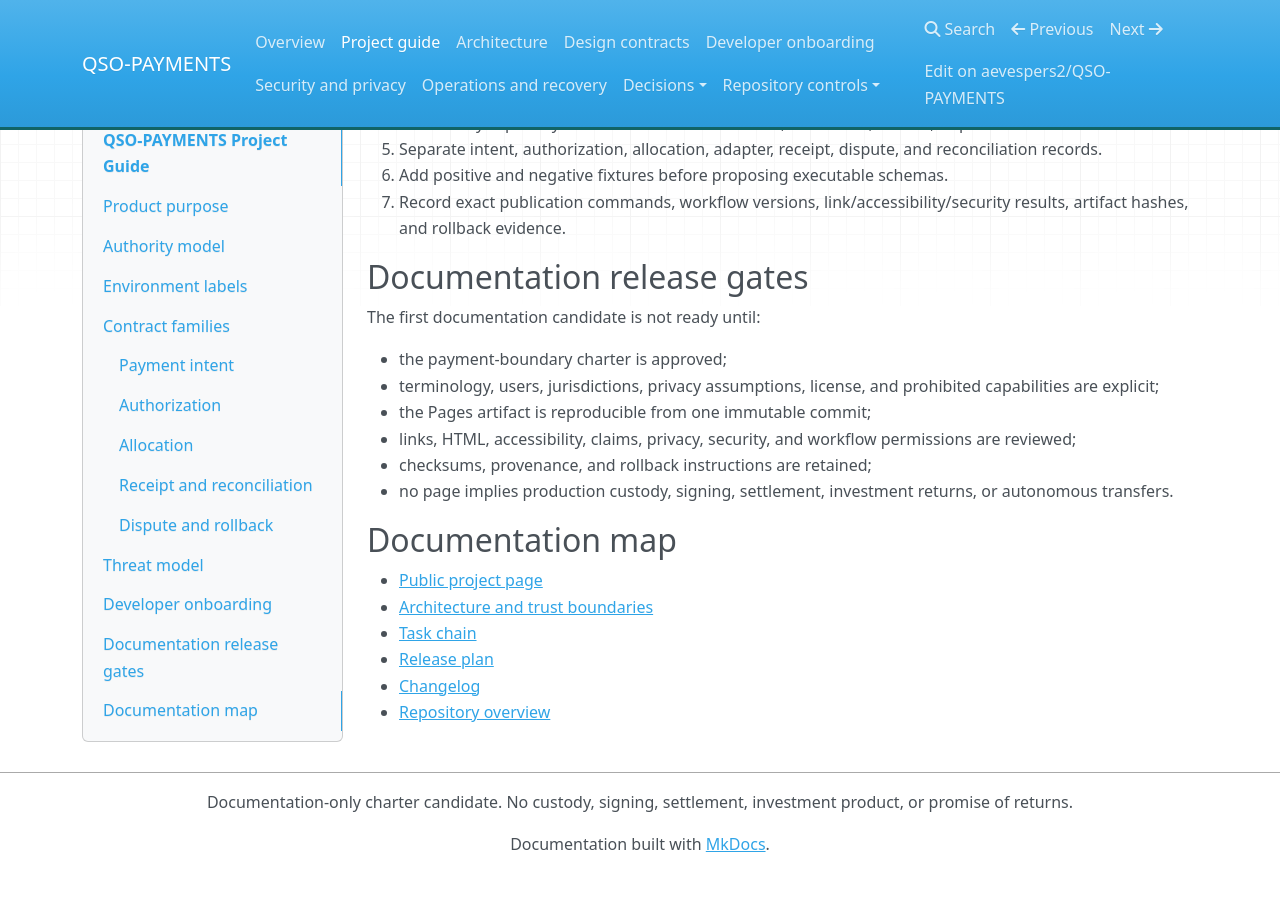
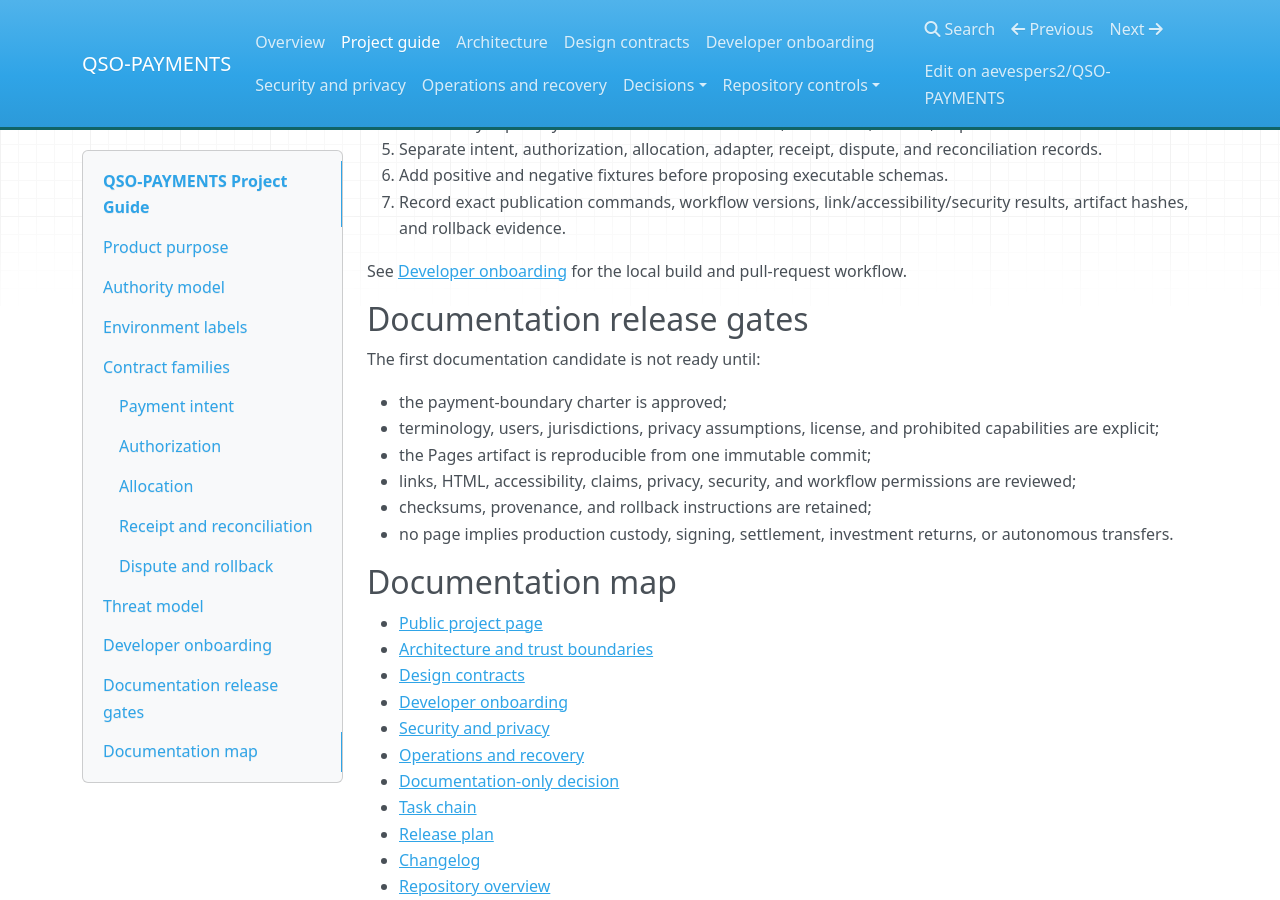
Before and after one commit to aevespers2/QSO-PAYMENTS, an MkDocs documentation site: the page built from docs/PROJECT_GUIDE.md, in a window 1280 px wide and 900 px high, scrolled down 2676 px. Built offline with MkDocs 1.6.1, drawn with Linux system fonts in a browser that asks for light colours; nearby versions of some CDN libraries; before the commit the page ends 3549 px from its top, so only the background shows below that.

Commit message:
docs: fix strict-site navigation and expand guide map

```diff
--- a/docs/PROJECT_GUIDE.md
+++ b/docs/PROJECT_GUIDE.md
@@ -92,6 +92,8 @@ QSO-PAYMENTS documentation and future contracts must account for:
 6. Add positive and negative fixtures before proposing executable schemas.
 7. Record exact publication commands, workflow versions, link/accessibility/security results, artifact hashes, and rollback evidence.
 
+See [Developer onboarding](ONBOARDING.md) for the local build and pull-request workflow.
+
 ## Documentation release gates
 
 The first documentation candidate is not ready until:
@@ -105,9 +107,14 @@ The first documentation candidate is not ready until:
 
 ## Documentation map
 
-- [Public project page](index.html)
+- [Public project page](index.md)
 - [Architecture and trust boundaries](ARCHITECTURE.md)
-- [Task chain](../taskchain.md)
-- [Release plan](../release.md)
-- [Changelog](../changelog.md)
-- [Repository overview](../README.md)
+- [Design contracts](DESIGN_CONTRACTS.md)
+- [Developer onboarding](ONBOARDING.md)
+- [Security and privacy](SECURITY_PRIVACY.md)
+- [Operations and recovery](OPERATIONS.md)
+- [Documentation-only decision](decisions/0001-documentation-only-boundary.md)
+- [Task chain](https://github.com/aevespers2/QSO-PAYMENTS/blob/main/taskchain.md)
+- [Release plan](https://github.com/aevespers2/QSO-PAYMENTS/blob/main/release.md)
+- [Changelog](https://github.com/aevespers2/QSO-PAYMENTS/blob/main/changelog.md)
+- [Repository overview](https://github.com/aevespers2/QSO-PAYMENTS#readme)
```
